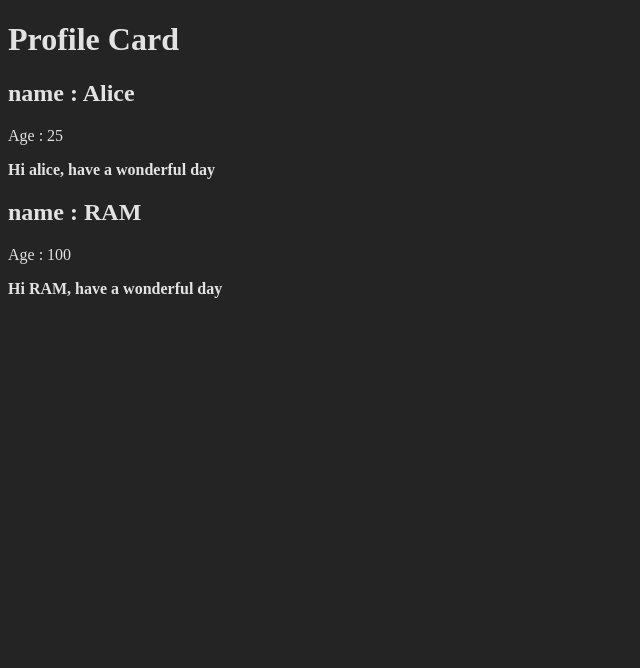
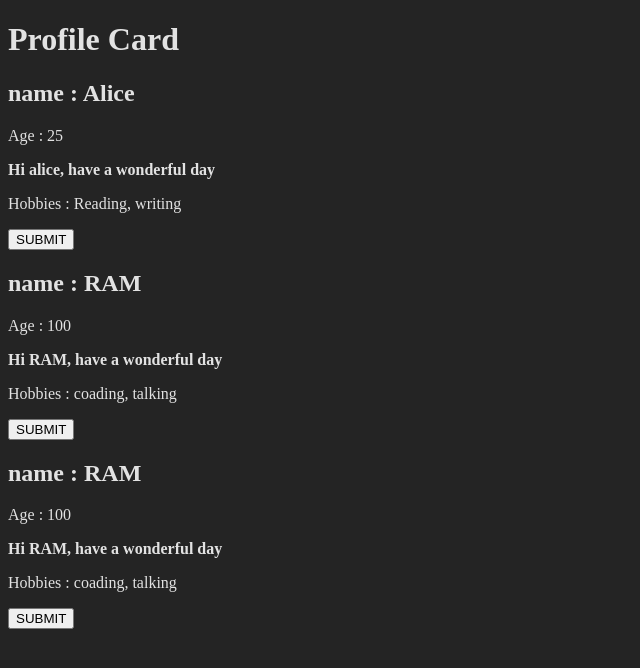
Before and after one commit to Apurvbkt/LetsLearnReactjs, a React (Vite) app in the folder react1st/react1st/: page / in a window 1280 px wide. Shown: the top 668 px of the page, without its empty margins (0-640 px from the left). Built offline with nearby package versions, Linux system fonts and the light colour scheme.

Commit message:
push final 6

```diff
--- a/react1st/react1st/src/components/ProfileCard.jsx
+++ b/react1st/react1st/src/components/ProfileCard.jsx
@@ -43,6 +43,27 @@ function Profile(){
 
 
 
+        <ProfileCard
+        name = 'RAM'
+        age = {100}
+        greetings = {
+            <div>
+                <strong>
+                    Hi RAM, have a wonderful day
+                </strong>
+            </div>
+        }
+
+
+        >
+
+        <p> Hobbies : coading, talking</p>
+        <button>SUBMIT</button>
+
+        </ProfileCard>
+
+
+
         </>
     )
 }
@@ -54,10 +75,12 @@ export function ProfileCard(props){
 
     return(
         <>
+
+
         <h2>name : {props.name}</h2>
         <p>Age : {props.age}</p>
         <p>{props.greetings} </p>
-        <div></div>
+        <div>{props.children}</div>
         </>
     )
 }
```
